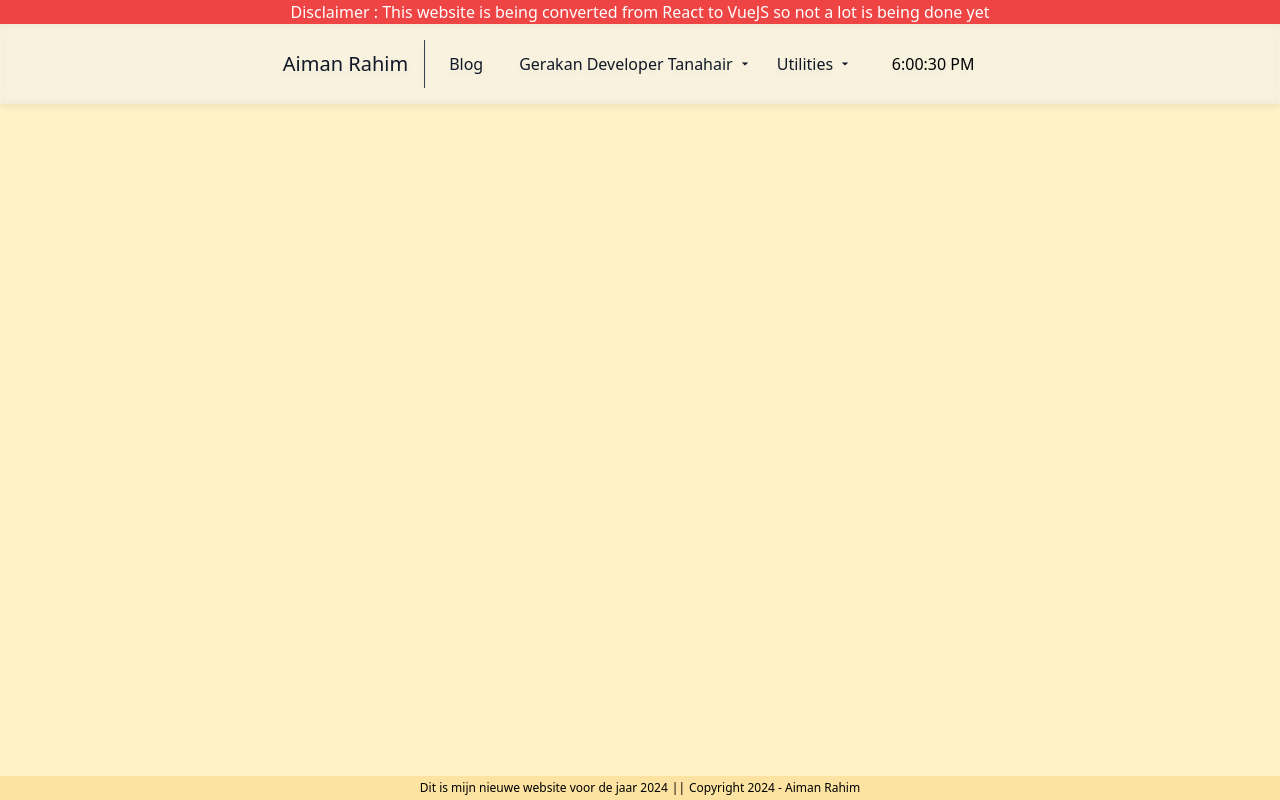
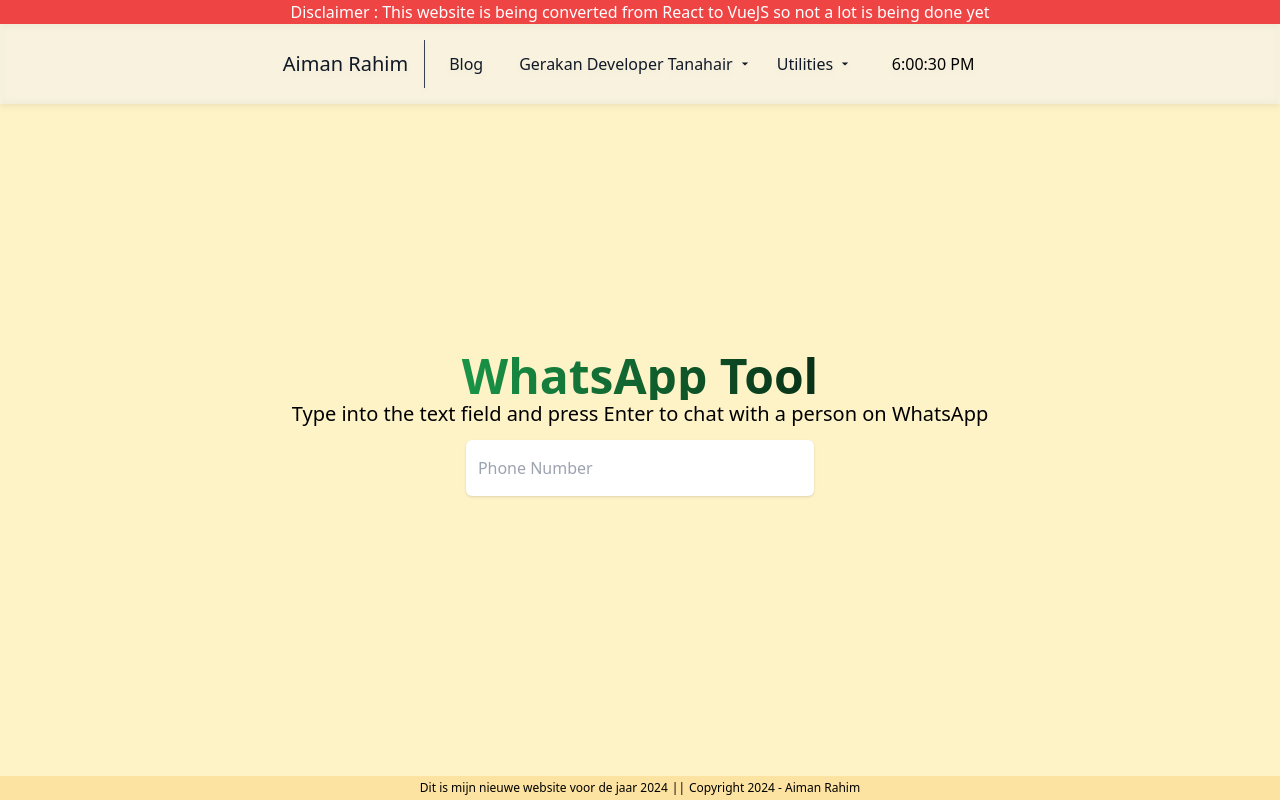
Before and after one commit to PlashSpeed-Aiman/PlashSpeed-Aiman.github.io, a Vue app: page /#/whatsapp-tool in a window 1280 px wide. Before the commit this address led to /#/qr. Built offline with nearby package versions, Linux system fonts and the light colour scheme.

Commit message:
Utilities port

```diff
--- /dev/null
+++ b/src/components/QrGenerator.vue
@@ -0,0 +1,82 @@
+<script>
+import { ref, watch } from 'vue';
+
+export default {
+  name: 'QrCode',
+  setup() {
+    const qrCode = ref(null);
+    const qrCodeUrl = ref({
+      url: null,
+      description: null,
+    });
+
+    const debounce = (func, timeout = 300) => {
+      let timer;
+      return (...args) => {
+        clearTimeout(timer);
+        timer = setTimeout(() => {
+          func.apply(this, args);
+        }, timeout);
+      };
+    };
+
+    const generateQrCode = debounce(() => {
+      if (qrCode.value) {
+        qrCodeUrl.value.url = `https://api.qrserver.com/v1/create-qr-code/?size=150x150&data=${qrCode.value}`;
+        qrCodeUrl.value.description = qrCode.value;
+      }
+    }, 1000);
+
+    watch(qrCode, () => {
+      generateQrCode();
+    });
+
+    const downloadPng = () => {
+      if (qrCode.value && qrCodeUrl.value.url) {
+        const link = document.createElement('a');
+        link.download = 'qr-code.png';
+        link.href = qrCodeUrl.value.url;
+        link.click();
+      }
+    };
+
+    return {
+      qrCode,
+      qrCodeUrl,
+      downloadPng,
+    };
+  },
+};
+</script>
+
+<template>
+  <section>
+    <div class="mx-10 md:lg:xl:mx-auto md:py-16 lg:flex flex-col items-center">
+      <div>
+        <h1 class="text-5xl font-bold text-center bg-gradient-to-r from-gray-600 to-amber-600 text-transparent bg-clip-text ">QR Code Utility</h1>
+        <p class="text-2xl text-center">Type into the text field to generate a QR code</p>
+        <form @submit.prevent autocomplete="off">
+          <input
+              class="shadow  my-3  rounded-md w-full py-4 px-3 text-gray-700 leading-tight focus:outline-none focus:shadow-outline"
+              id="name"
+              type="text"
+              placeholder="Name"
+              v-model="qrCode"
+          />
+        </form>
+        <div v-if="qrCode" class="flex flex-col  justify-center items-center my-2 border border-orange-100 bg-gray-50 p-2 shadow rounded-md">
+          <img :src="qrCodeUrl.url" alt="qr code" />
+          <p>{{ qrCodeUrl.description }}</p>
+          <button @click="downloadPng" class="bg-amber-500 flex items-center justify-center my-1  px-2 py-2 rounded-md ">
+            <img class="h-8" src="https://img.icons8.com/pastel-glyph/128/download--v2.png"/>
+          </button>
+
+        </div>
+      </div>
+    </div>
+  </section>
+</template>
+
+<style scoped>
+
+</style>
--- /dev/null
+++ b/src/components/WhatsApp.vue
@@ -0,0 +1,44 @@
+<template>
+  <section>
+    <div class="mx-10 md:lg:xl:mx-auto md:py-16 lg:flex flex-col items-center">
+      <div>
+        <h1 class="text-5xl font-bold text-center bg-gradient-to-r from-green-500 to-black text-transparent bg-clip-text">WhatsApp Tool</h1>
+        <p class="text-xl text-center">Type into the text field and press Enter to chat with a person on WhatsApp</p>
+        <form @submit.prevent="handleClick" autocomplete="off" class="my-3 flex flex-col">
+          <input
+              class="shadow rounded-md w-1/2  py-4 px-3 text-gray-700 mx-auto focus:outline-none focus:shadow-outline"
+              id="name"
+              type="text"
+              placeholder="Phone Number"
+              v-model="phone"
+          />
+        </form>
+      </div>
+    </div>
+  </section>
+</template>
+
+<script>
+import { ref } from 'vue';
+
+export default {
+  name: 'WhatsApp',
+  setup() {
+    const phone = ref('');
+
+    function handleClick(event) {
+      event.preventDefault();
+      window.open(`https://wa.me/${phone.value}?text=Hi%20there%20I%20am%20interested%20in%20your%20services`);
+    }
+
+    return {
+      phone,
+      handleClick,
+    };
+  },
+};
+</script>
+
+<style scoped>
+/* Add any required styles here */
+</style>
```
Also changed, not shown: src/routes.js (+17 -11 lines).
